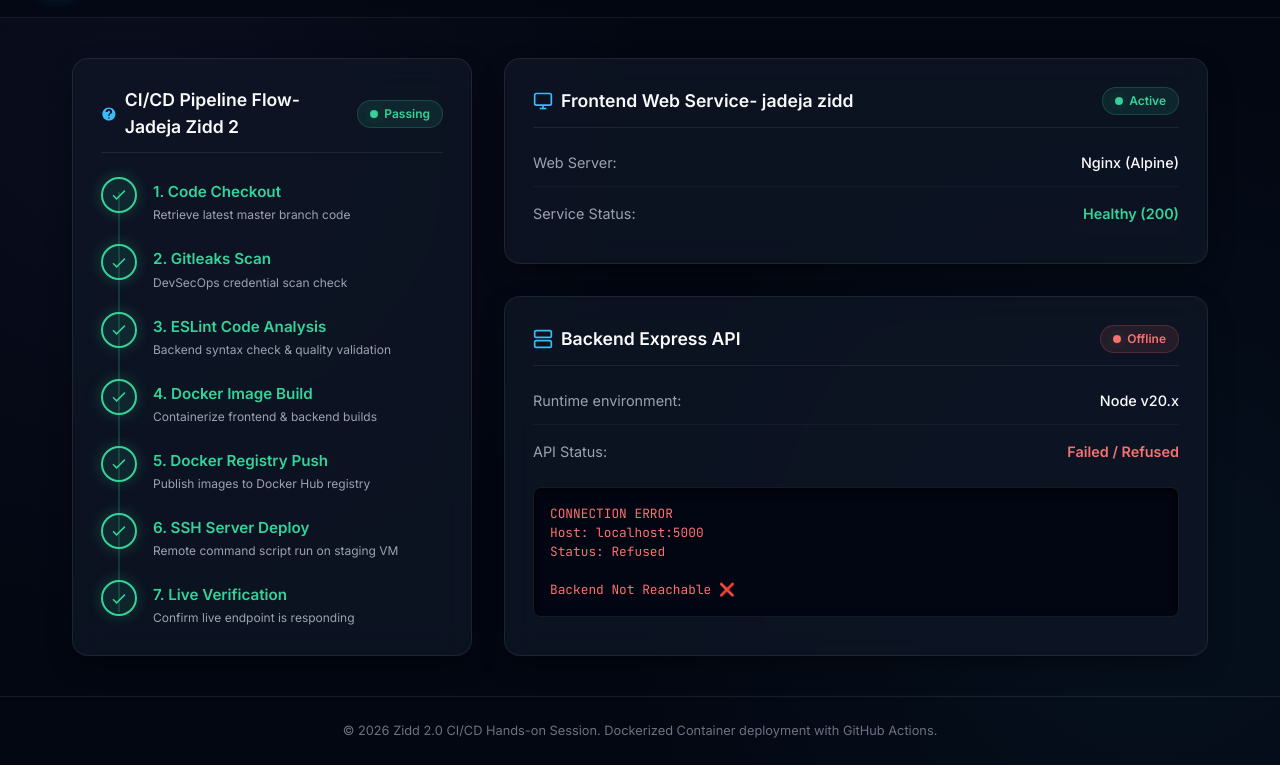
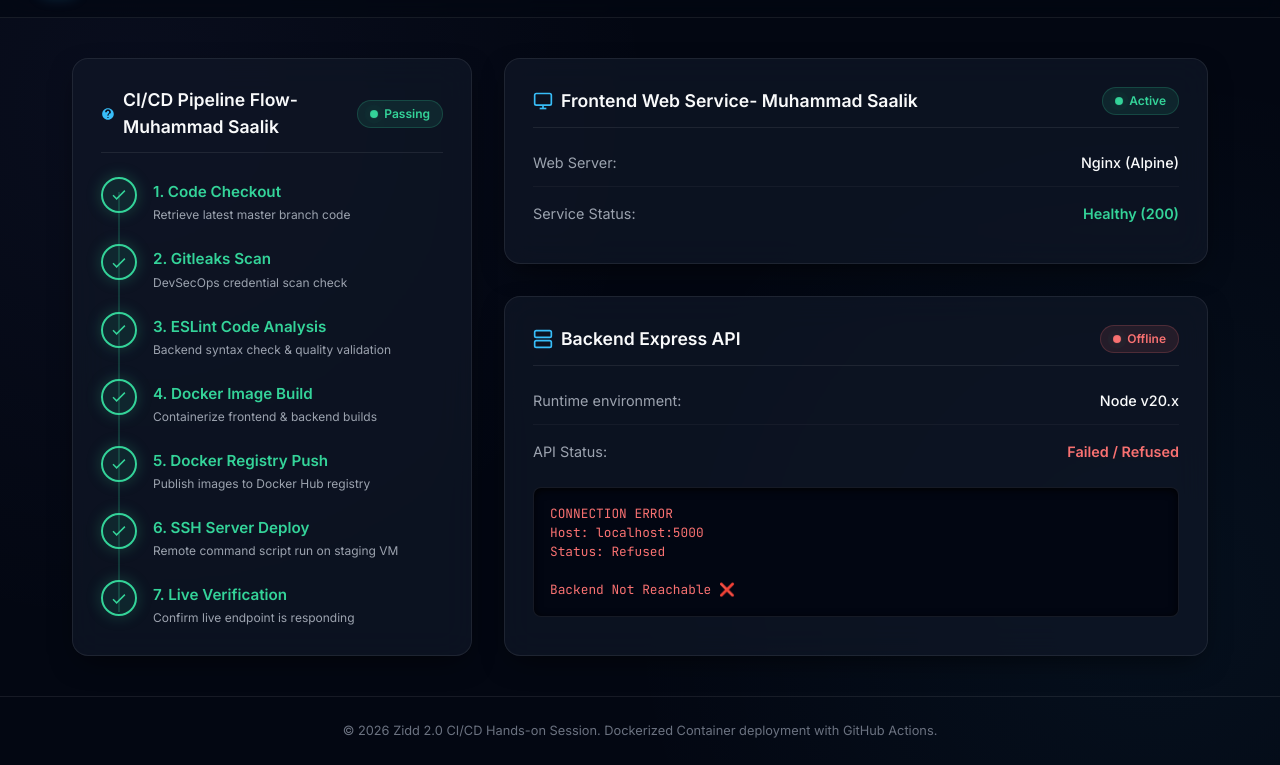
Before and after one commit to Saalik041/github-actions-ec2-devops, a plain HTML site: page frontend/index.html in a window 1280 px wide. Shown: the part 61-826 px from the top of the page. Drawn offline with Linux system fonts and the light colour scheme; no server answers.

Commit message:
Continous Delivery

```diff
--- a/frontend/index.html
+++ b/frontend/index.html
@@ -36,7 +36,7 @@
                     <svg fill="currentColor" viewBox="0 0 24 24" width="20" height="20">
                         <path d="M12 2C6.48 2 2 6.48 2 12s4.48 10 10 10 10-4.48 10-10S17.52 2 12 2zm1 17h-2v-2h2v2zm2.07-7.75l-.9.92C13.45 12.9 13 13.5 13 15h-2v-.5c0-1.1.45-2.1 1.17-2.83l1.24-1.26c.37-.36.59-.86.59-1.41 0-1.1-.9-2-2-2s-2 .9-2 2H7c0-2.76 2.24-5 5-5s5 2.24 5 5c0 1.04-.42 1.99-1.07 2.25z"/>
                     </svg>
-                    <span>CI/CD Pipeline Flow- Jadeja Zidd 2</span>
+                    <span>CI/CD Pipeline Flow- Muhammad Saalik</span>
                 </div>
                 <div class="live-indicator">
                     <div class="pulse-dot"></div>
@@ -134,7 +134,7 @@
                 <div class="card-title">
                     <div class="card-title-icon-group">
                         <svg viewBox="0 0 24 24" fill="none" stroke="currentColor" stroke-width="2" width="20" height="20"><rect x="2" y="3" width="20" height="14" rx="2" ry="2"/><line x1="8" y1="21" x2="16" y2="21"/><line x1="12" y1="17" x2="12" y2="21"/></svg>
-                        <span>Frontend Web Service- jadeja zidd</span>
+                        <span>Frontend Web Service- Muhammad Saalik</span>
                     </div>
                     <div class="live-indicator">
                         <div class="pulse-dot"></div>
```
